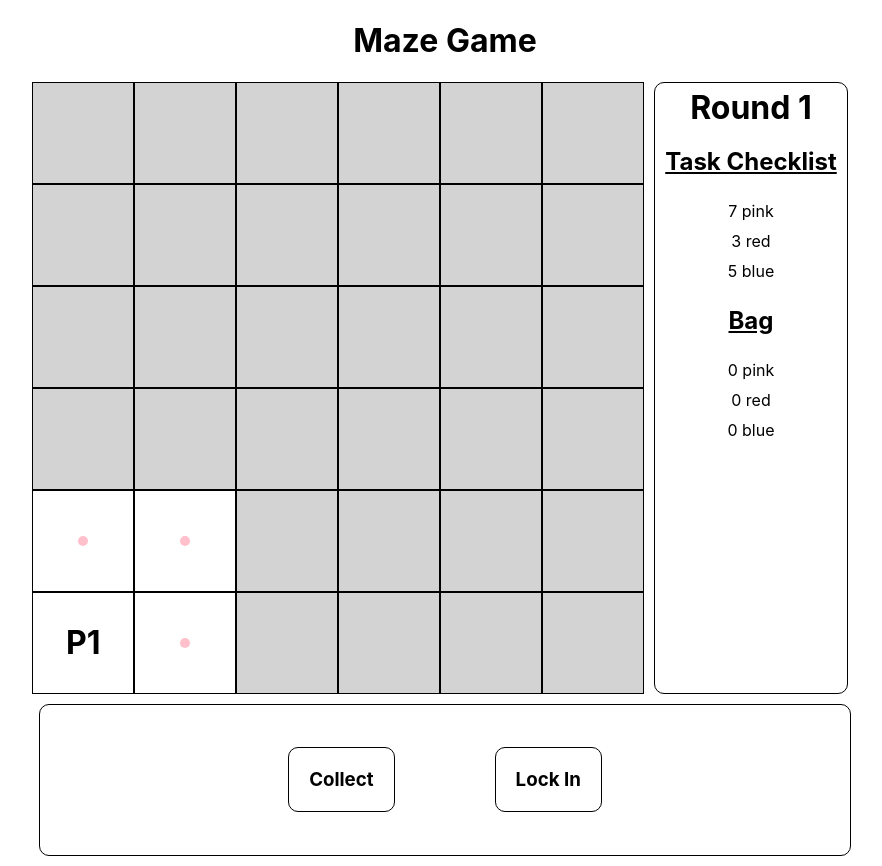
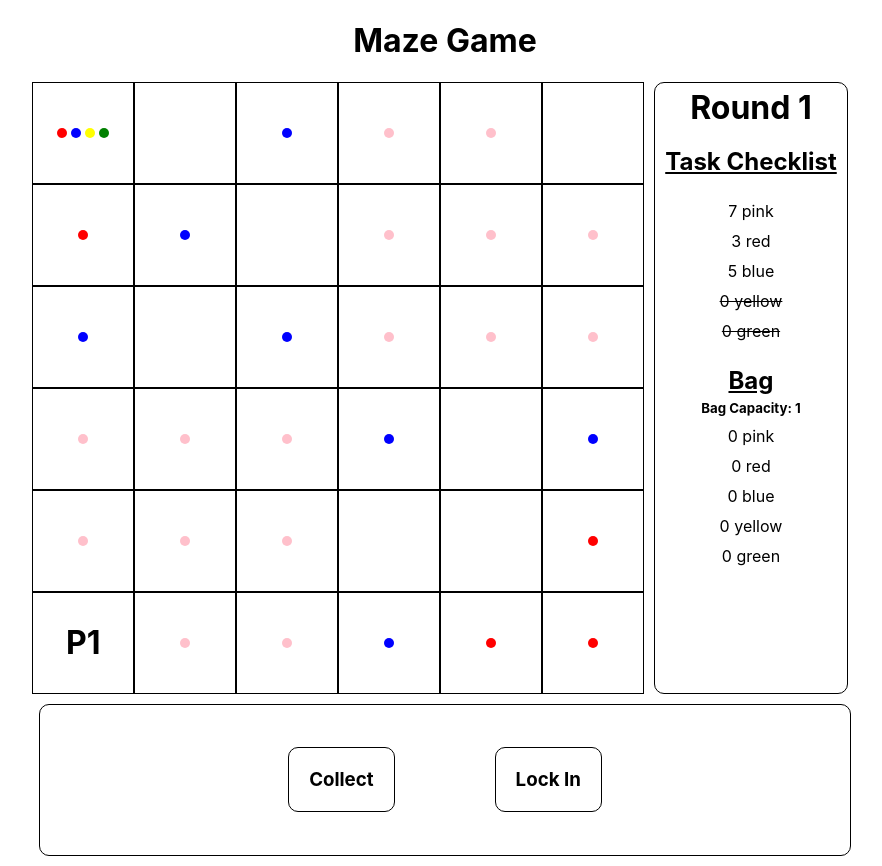
Before and after one commit to ericyucb/collaboration-game, a React (Create React App) app: page / in a window 1280 px wide. Shown: the whole page, without its empty margins (195-1077 px from the left). Built offline with nearby package versions, Linux system fonts and the light colour scheme; the HTML template or start-up script is replaced by a standard one.

Commit message:
Added item spacing, multiple item slots for cells, and specific item collection

```diff
--- a/src/App.css
+++ b/src/App.css
@@ -26,6 +26,7 @@
   display: flex;
   justify-content: center;
   align-items: center;
+  position: relative;
 }
 
 .invis {
@@ -36,16 +37,31 @@
   position: absolute;
 }
 
+.magazine {
+  display: flex;
+  position: absolute;
+}
+
+.corner {
+  top: 2px;
+  right: 2px;
+}
+
 .item {
   width: 10px;
   height: 10px;
   border-radius: 5px;
-  position: absolute;
+  margin: 2px;
+}
+
+.live-item:hover {
+  cursor: pointer;
+  filter: brightness(60%);
 }
 
 .target {
-  width: 80px;
-  height: 80px;
+  width: 70px;
+  height: 70px;
   border-radius: 40px;
   display: flex;
   justify-content: center;
@@ -107,6 +123,14 @@
   align-items: center;
 }
 
+.bag-title {
+  margin-bottom: 0px;
+}
+
+.capacity {
+  margin: 5px;
+}
+
 .listItem {
   margin: 5px 0px;
 }
@@ -133,6 +157,8 @@
   border-radius: 10px;
   padding: 20px 20px;
   margin: 0px 50px;
+  display: flex;
+  align-items: center;
   cursor: pointer;
 }
 
--- a/src/App.js
+++ b/src/App.js
@@ -7,19 +7,33 @@ function App() {
     {
       goal: [7, 3, 5],
       board: [
-        [2, 0, 3, 1, 1, 0],
-        [2, 3, 0, 1, 1, 1],
-        [3, 0, 3, 1, 1, 1],
-        [1, 1, 1, 3, 0, 3],
-        [1, 1, 1, 0, 0, 2],
-        [0, 1, 1, 3, 2, 2],
+        [[2], [ ], [3], [1], [1], [ ]],
+        [[2], [3], [ ], [1], [1], [1]],
+        [[3], [ ], [3], [1], [1], [1]],
+        [[1], [1], [1], [3], [ ], [3]],
+        [[1], [1], [1], [ ], [ ], [2]],
+        [[ ], [1], [1], [3], [2], [2]],
       ],
-      playerPositions: [[5, 0]]
+      playerPositions: [[5, 0]],
+      capacity: 10,
+    },
+    {
+      goal: [7, 3, 5, 0, 0],
+      board: [
+        [[1, 2, 3, 4], [ ], [2], [0], [0], [ ]],
+        [[1], [2], [ ], [0], [0], [0]],
+        [[2], [ ], [2], [0], [0], [0]],
+        [[0], [0], [0], [2], [ ], [2]],
+        [[0], [0], [0], [ ], [ ], [1]],
+        [[ ], [0], [0], [2], [1], [1]],
+      ],
+      playerPositions: [[5, 0]],
+      capacity: 1,
     }
   ]
 
   return (
-    <Game setup={setups[0]}/>
+    <Game setup={setups[1]}/>
   );
 }
 
--- a/src/components/Board.js
+++ b/src/components/Board.js
@@ -4,9 +4,9 @@ import { HTML5Backend } from 'react-dnd-html5-backend';
 
 import { Cell } from './Cell';
 import { Player } from './Player';
-import { Item } from './Item';
+import { Magazine } from './Item';
 
-export function Board({ board, playerPositions, movePlayer }) {
+export function Board({ board, playerPositions, movePlayer, selectItem }) {
   const numRows = board.length;
   const numCols = board[0].length;
 
@@ -15,13 +15,14 @@ export function Board({ board, playerPositions, movePlayer }) {
     for (let r = 0; r < numRows; r++) {
       for (let c = 0; c < numCols; c++) {
         const playerNum = playerPositions.findIndex(position => r === position[0] && c === position[1]);
-        const maxAbsVal = arr => Math.max(...arr.map(Math.abs))
+        const maxAbsVal = arr => Math.max(...arr.map(Math.abs));
         const moveAdj = playerPositions.map(
           positions => Math.abs(positions[0] - r) + Math.abs(positions[1] - c) === 1
         ).reduce((acc, val, index) => val ? acc.concat([index + 1]) : acc, []);
         const visionAdj = playerPositions.some(
           positions => maxAbsVal([positions[0] - r, positions[1] - c]) <= 1
-        )
+        );
+        const hasPlayer = playerNum !== -1;
 
         cells.push(
           <Cell
@@ -31,8 +32,11 @@ export function Board({ board, playerPositions, movePlayer }) {
             dropTargets={moveAdj}
             visionAdj={visionAdj}
           >
-            {playerNum === -1 ? null : <Player number={playerNum + 1} />}
-            {board[r][c] === 0 ? null : <Item type={board[r][c] - 1} />}
+            {hasPlayer ? <Player number={playerNum + 1} /> : null}
+            {board[r][c].length === 0 ?
+              null :
+              <Magazine items={board[r][c]} corner={hasPlayer} live={hasPlayer} selectItem={selectItem} />
+            }
           </Cell>
         );
       }
--- a/src/components/Cell.js
+++ b/src/components/Cell.js
@@ -3,7 +3,7 @@ import React from 'react';
 import { CellDropTarget } from './CellDropTarget';
 
 export function Cell({ row, col, movePlayer, dropTargets, visionAdj, children }) {
-  if (!visionAdj) {
+  if (!visionAdj && false) {
     return (
       <div className='cell invis' />
     )
--- a/src/components/Controls.js
+++ b/src/components/Controls.js
@@ -1,10 +1,12 @@
 import React from 'react';
+import { Item } from './Item';
 
-export function Controls({collectItem}) {
+export function Controls({ collectItem, displayItem }) {
   return (
     <div className='controls'>
       <div className='controlButton' onClick={collectItem}>
         <h3>Collect</h3>
+        {displayItem === null ? null : <Item type={displayItem} />}
       </div>
       <div className='controlButton'>
         <h3>Lock In</h3>
--- a/src/components/Dashboard.js
+++ b/src/components/Dashboard.js
@@ -1,7 +1,7 @@
 import React from 'react';
 
-export function Dashboard({ round, goal, bag }) {
-  const itemNames = ['pink', 'red', 'blue'];
+export function Dashboard({ round, goal, bag, capacity }) {
+  const itemNames = ['pink', 'red', 'blue', 'yellow', 'green'];
 
   const textColor = (i) =>{
     if (bag[i] >= goal[i]) {
@@ -18,7 +18,8 @@ export function Dashboard({ round, goal, bag }) {
         {itemNames.map((itemName, i) => (<p key={i} className={textColor(i)}>{`${goal[i]} ${itemNames[i]}`}</p>))}
       </div>
       <div className='bag'>
-        <h2><u>Bag</u></h2>
+        <h2 className='bag-title'><u>Bag</u></h2>
+        <h5 className='capacity'>Bag Capacity: {capacity}</h5>
         {itemNames.map((itemName, i) => (<p key={i} className='listItem'>{`${bag[i]} ${itemNames[i]}`}</p>))}
       </div>
     </div>
--- a/src/components/Game.js
+++ b/src/components/Game.js
@@ -8,10 +8,10 @@ export function Game({ setup }) {
   const [board, setBoard] = useState(setup.board);
   const [bag, setBag] = useState(setup.goal.map(() => 0));
   const [round, setRound] = useState(0);
+  const [collect, setCollect] = useState(null);
   const [playersHistory, setPlayersHistory] = useState(setup.playerPositions.map(position => [position.map(coord => coord)]));
 
   const getPlayerPositions = (playersHistory) => {
-    console.log(playersHistory);
     return playersHistory.map(playerHistory => playerHistory[playerHistory.length - 1])
   }
 
@@ -27,28 +27,39 @@ export function Game({ setup }) {
 
     setPlayersHistory(updatePlayersHistory);
     setRound(round => round + 1);
+    setCollect(() => null);
+  }
+
+  const selectItem = (item) => {
+    const total = bag.reduce((currSum, e) => currSum + e, 0);
+    if (total < setup.capacity) setCollect(() => item);
   }
 
   const collectItem = () => {
     const playerPositions = getPlayerPositions(playersHistory);
     const pRow = playerPositions[0][0];
     const pCol = playerPositions[0][1];
-    const currItem = board[pRow][pCol] - 1;
 
-    if (currItem !== -1) {
+    if (collect !== null) {
       const updateBoard = board => {
         const copyBoard = board.map(row => row.map(col => col));
-        copyBoard[pRow][pCol] = 0;
+        const itemIndex = copyBoard[pRow][pCol].indexOf(collect)
+        console.log(copyBoard[pRow][pCol]);
+        if (itemIndex !== -1) {
+          copyBoard[pRow][pCol].splice(itemIndex, 1);
+        }
+        console.log(copyBoard[pRow][pCol]);
         return copyBoard;
       }
       const updateBag = bag => {
         const copyBag = bag.filter(() => true);
-        copyBag[currItem] += 1;
+        copyBag[collect] += 1;
         return copyBag
       }
 
       setBoard(updateBoard);
       setBag(updateBag);
+      setCollect(() => null)
       setRound(round => round + 1);
     }
   }
@@ -61,10 +72,11 @@ export function Game({ setup }) {
           board={board}
           playerPositions={getPlayerPositions(playersHistory)}
           movePlayer={(itemType, row, col) => movePlayer(itemType, row, col)}
+          selectItem={selectItem}
         />
-        <Dashboard round={round} goal={setup.goal} bag={bag} />
+        <Dashboard round={round} goal={setup.goal} bag={bag} capacity={setup.capacity} />
       </div>
-      <Controls collectItem={collectItem}/>
+      <Controls collectItem={collectItem} displayItem={collect} />
     </div>
   )
 }
--- a/src/components/Item.js
+++ b/src/components/Item.js
@@ -1,9 +1,19 @@
 import React from "react";
 
-export function Item({ type, display = 'center' }) {
-  const colors = ['pink', 'red', 'blue'];
+export function Magazine({ items, corner, live=false, selectItem=item=>{} }) {
+  return (
+    <div className={`magazine${corner ? ' corner' : ''}`}>
+      {items.length === 0 ? null : items.map((item, index) => <Item key={index} type={item} live={live} selectItem={selectItem} />)}
+    </div>
+  )
+}
+
+export function Item({ type, live=false, selectItem=item=>{} }) {
+  const colors = ['pink', 'red', 'blue', 'yellow', 'green'];
 
   return (
+    live ?
+    <div className='item live-item' style={{backgroundColor: colors[type]}} onClick={() => selectItem(type)} /> :
     <div className='item' style={{backgroundColor: colors[type]}} />
   );
 }
```
